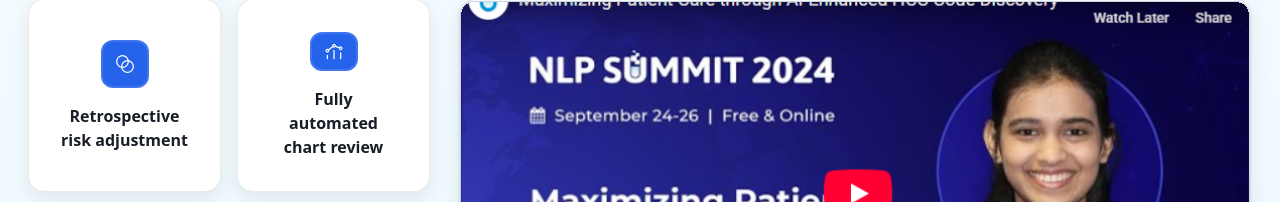
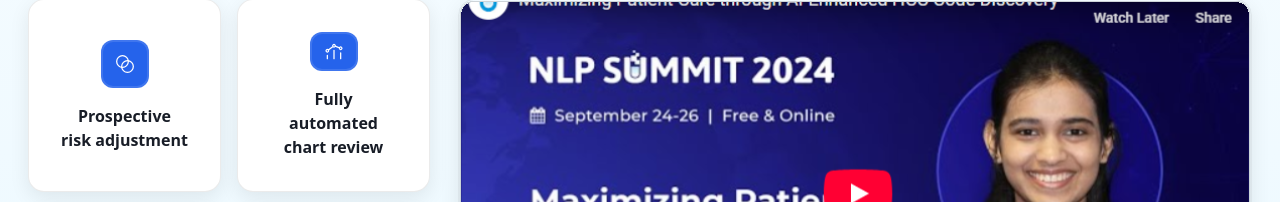
Before and after one commit to MartletAI/martlet.ai, a Next.js app: page / in a window 1280 px wide. Both pictures are taken after a click on the tab "wvuMedicine". Shown: the part 1876-2078 px from the top of the page. Built offline with nearby package versions, Linux system fonts and the light colour scheme.

Commit message:
refactor: Update blog navigation and footer links, correct WVU Medicine feature text, and remove a descriptive span.

```diff
--- a/src/app/(landing-page)/components/industry-partners/wvu-medicine.tsx
+++ b/src/app/(landing-page)/components/industry-partners/wvu-medicine.tsx
@@ -6,7 +6,7 @@
 const FEATURES: FeatureTextProps[] = [
   {
     icon: "intersect-circle",
-    text: "Retrospective risk adjustment",
+    text: "Prospective risk adjustment",
   },
   {
     icon: "bar-line-chart",
@@ -38,7 +38,6 @@
             className="object-contain"
           />
         </div>
-        <span className="text-black text-base font-normal">Real impact powered by AI - directly inside the clinical workflow</span>
       </div>
     </div>
   )
--- a/src/constants/footer-links.ts
+++ b/src/constants/footer-links.ts
@@ -12,7 +12,7 @@
   RESOURCES: {
     title: "Resources",
     links: [
-      { label: "Blogs", href: "/blogs" },
+      { label: "Blogs", href: "/resources/blogs" },
       { label: "Contact Us", href: "/contact" },
     ],
   },
--- a/src/constants/nav-links.ts
+++ b/src/constants/nav-links.ts
@@ -2,5 +2,5 @@
   { label: "Prospective", href: "/solutions/prospective-risk-adjustment" },
   { label: "Retrospective", href: "/solutions/retrospective-risk-adjustment" },
   { label: "RADV", href: "/solutions/radv" },
-  { label: "Resources", href: "/blogs" },
+  { label: "Resources", href: "/resources/blogs" },
 ];
```
